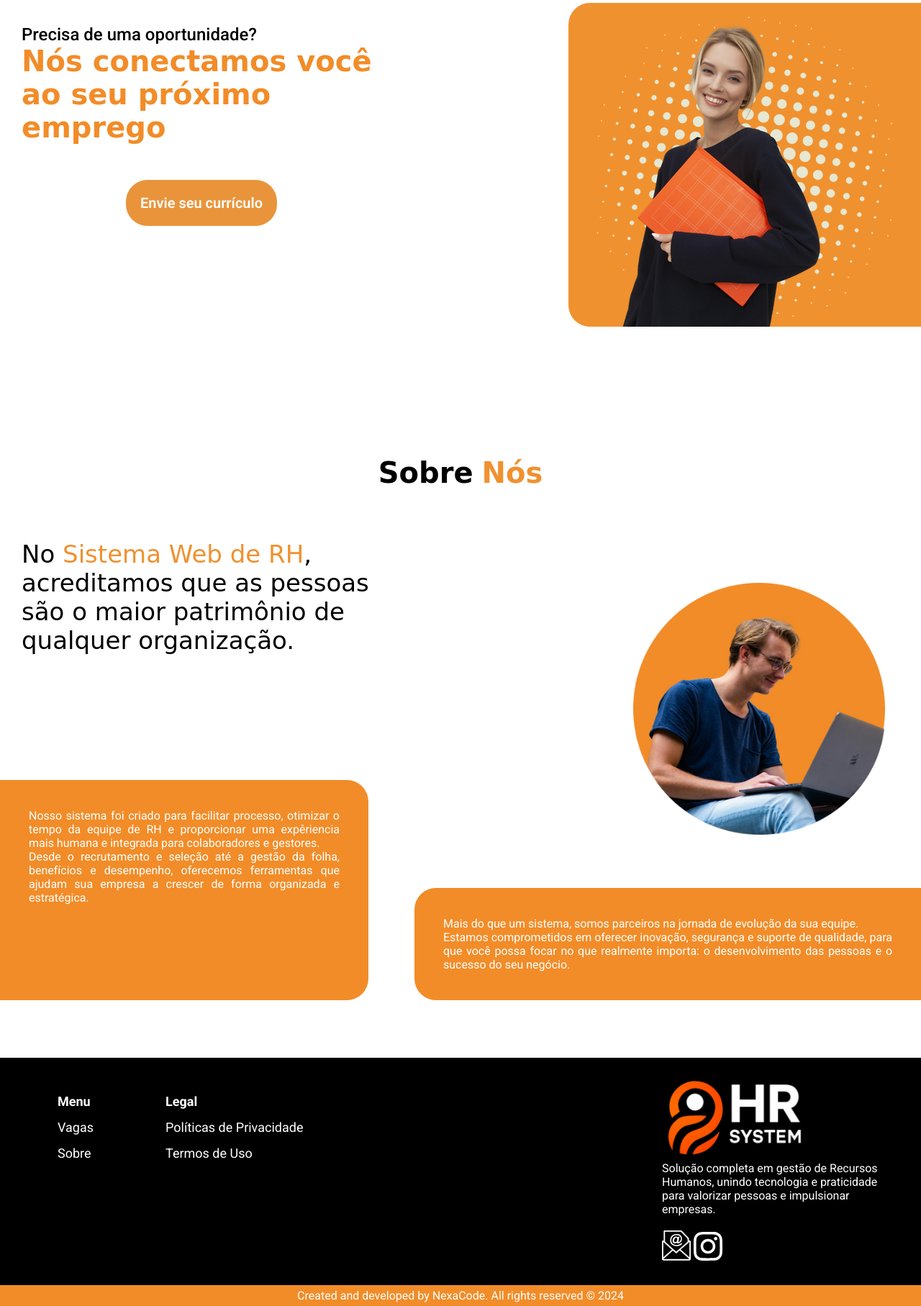
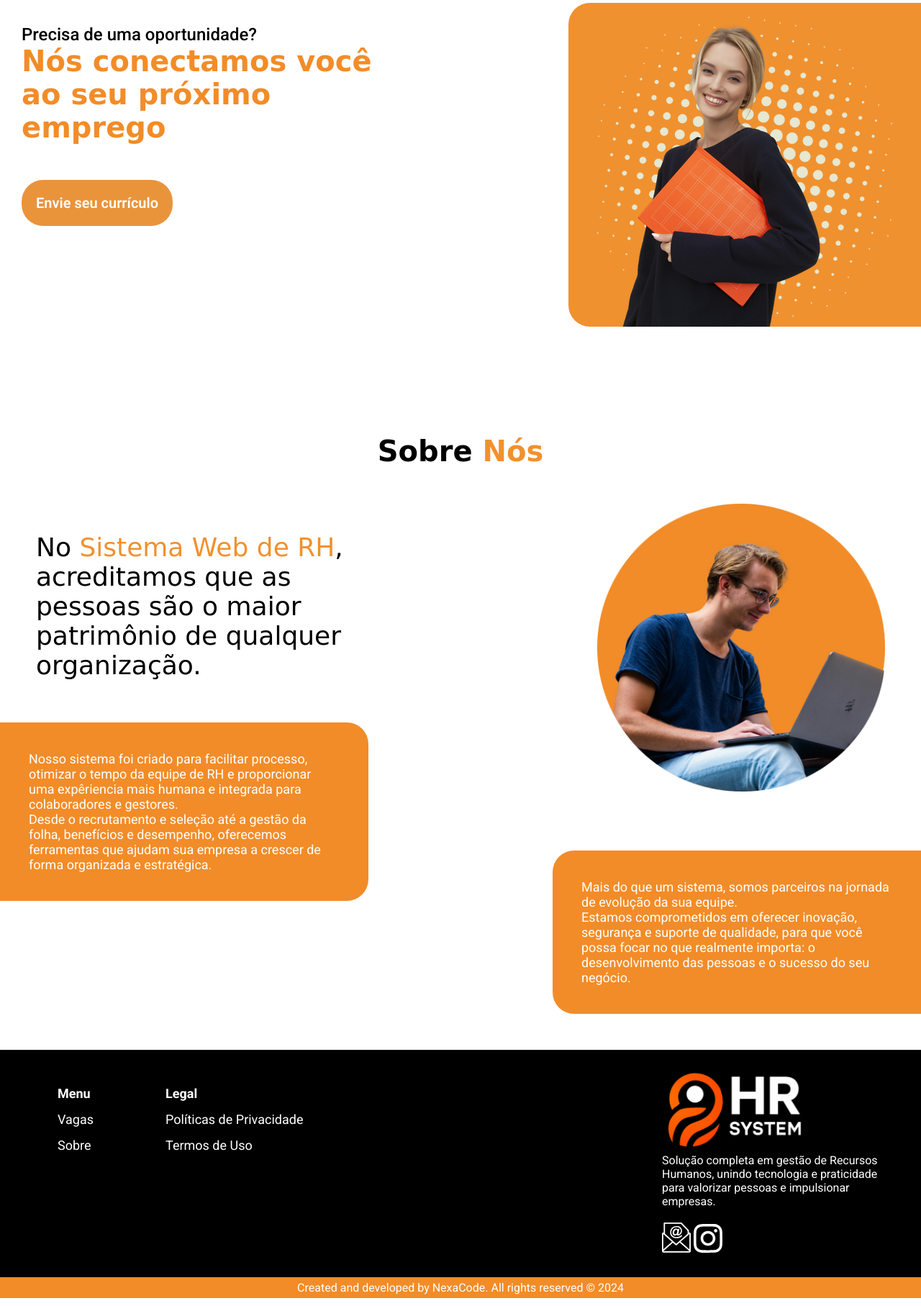
Before and after one commit to SophiaMartini/HR-SYSTEM, a PHP site: page / in a window 1280 px wide. Shown: the part 616-2431 px from the top of the page at 72% size. Run offline with PHP 8.4, Linux system fonts and the light colour scheme; some libraries are stand-ins or nearby versions; some web fonts are replaced.

Commit message:
Responsividade Aplicada

```diff
--- a/src/css/landing.css
+++ b/src/css/landing.css
@@ -81,21 +81,21 @@
     font-size: 20px;
     font-weight: 600;
     border-radius: 30px;
-    justify-self: center;
 }
 
 .sobre {
-    padding: 30px 0px;
+    padding: 30px auto;
     margin-top: 150px;
     justify-content: center;
     align-items: center;
 }
 
 .about {
-    justify-self: center;
+    justify-content: center;
+    align-items: center;
 }
 
-.about span{
+.about h1{
     font-weight: 600;
     font-size: 40px;
     font-family: "Playwrite US Modern", cursive;
@@ -120,31 +120,23 @@
 }
 
 .txt-aboutus{
+    margin: 20px;
     max-width: 500px;
     font-family: "Playtime US Modern", cursive;
-    font-size: 34px;
+    font-size: 36px;
 
 }
 
 .img-aboutus img {
-    width: 350px;
-    margin: 60px 20px 0px auto;
-}
-
-.descricao {
-    display: flex;
-    width: 100%;
-    justify-content: space-between;
-    margin-top: 20px;
-    font-size: 26px;
-    text-align: justify;
+    width: 400px;
+    margin: -20px 20px;
 }
 
 .caixa-laranja {
     background: #f28c28;
     padding: 40px;
     color: white;
-    font-size: 16px;
+    font-size: 18px;
 }
 
 .um {
@@ -154,7 +146,9 @@
 }
 
 .dois {
-    max-width: 55%;
+    margin-top: -70px;
+    justify-self: right;
+    max-width: 40%;
     border-radius: 30px 0px 0px 30px;
 }
 
--- a/src/index.html
+++ b/src/index.html
@@ -32,7 +32,7 @@
         </div>
     </section>
 
-    <section id="vagas" id="vagas" class="curriculo">
+    <section id="vagas" class="curriculo">
         <div class="mgs-content">
             <p>Precisa de uma oportunidade?</p>
             <h1>Nós conectamos você ao seu próximo emprego</h1>
@@ -48,7 +48,7 @@
 
     <section id="sobre" id="sobre" class="sobre">
         <div class="about">
-            <span>Sobre</span>&nbsp;&nbsp;&nbsp;<span class="laranja">Nós</span>
+            <h1>Sobre <span class="laranja">Nós</span></h1>
         </div>
 
         <div class="sobre-content">
@@ -61,8 +61,6 @@
                 </div>
             </div>
 
-
-            <div class="descricao">
                 <div class="caixa-laranja um">
                     <p>
                         Nosso sistema foi criado para facilitar processo, otimizar o tempo da equipe de RH e proporcionar uma expêriencia mais humana e integrada para colaboradores e gestores.<br>Desde o recrutamento e seleção até a gestão da folha, benefícios e desempenho, oferecemos ferramentas que ajudam sua empresa a crescer de forma organizada e estratégica.
@@ -74,7 +72,6 @@
                         Mais do que um sistema, somos parceiros na jornada de evolução da sua equipe. <br>Estamos comprometidos em oferecer inovação, segurança e suporte de qualidade, para que você possa focar no que realmente importa: o desenvolvimento das pessoas e o sucesso do seu negócio.
                     </p>
                 </div>
-            </div>
     </section>
 </main>
 <footer id="footer-RHFoot"></footer>
```
Also changed, not shown: other parts of src/css/landing.css (+25 -17 lines).
